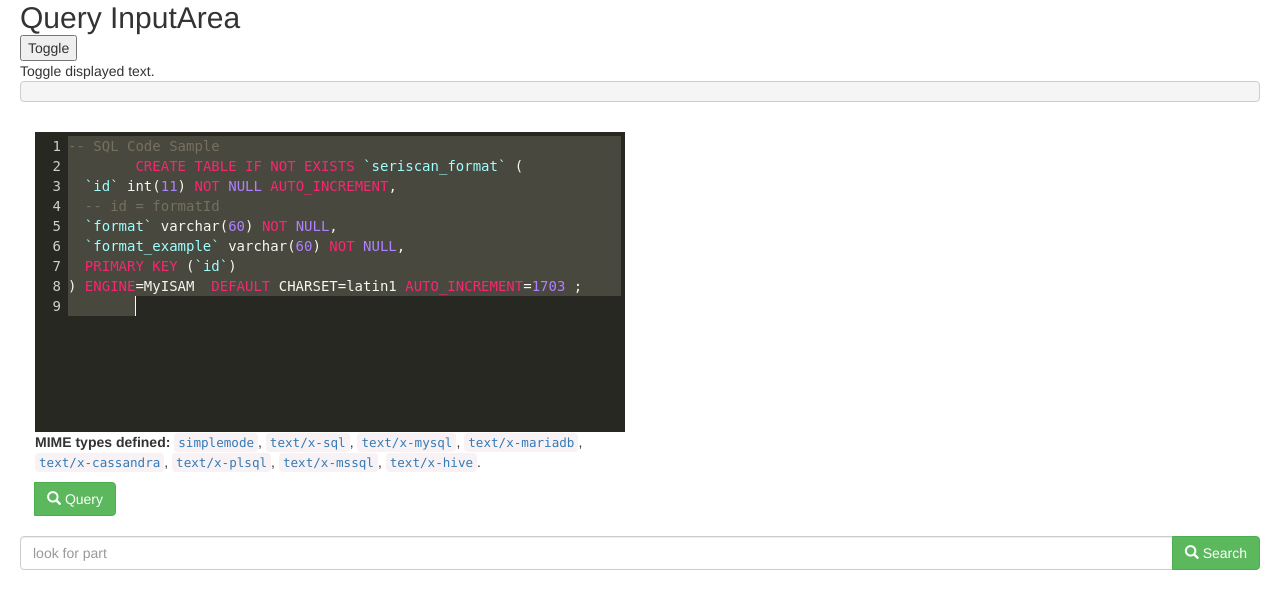
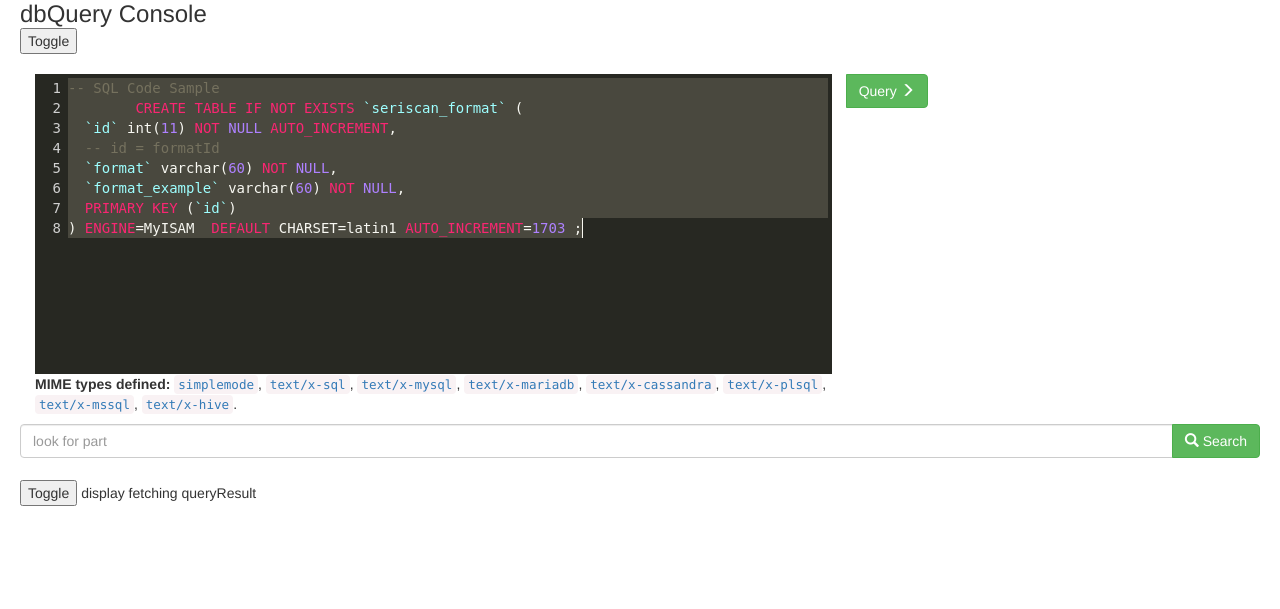
Before and after one commit to zenithtekla/serialscan, a PHP site: page /cmod_view.php in a window 1280 px wide. Shown: the top 609 px of the page. Run offline with PHP 8.4, Linux system fonts and the light colour scheme.

Commit message:
r16 CMOD console query
 - improvement on the console
-append previous query html strings
-toggles
-scrollbar: scroll to bottom (latest) executed query

```diff
--- a/js/cmod_view.js
+++ b/js/cmod_view.js
@@ -1,5 +1,3 @@
-$("#mycode").focus();
-$("#mycode").select();
 function doToggle(id) {
     var e= document.getElementById(id);
     if ( e.style.display == 'block' )
@@ -14,6 +12,8 @@ window.onload = function() {
   if (window.location.href.indexOf('mime=') > -1) {
     mime = window.location.href.substr(window.location.href.indexOf('mime=') + 5);
   }
+  $("#edelQ").hide();
+  $("#mycode").val($.trim($("#mycode").val()));
   var editor = CodeMirror.fromTextArea(document.getElementById('mycode', 'exec_code'), {
     mode: mime,
     keyMap: "sublime",
@@ -34,20 +34,22 @@ window.onload = function() {
   });
   editor.execCommand("selectAll");
 
+    function doQuery(){
+    $("#edelQ").show();
+    var q = editor.getValue().trim();
+    $("#output").append( q + "\n\n");
+    var r = $("#output").text();
+    CodeMirror.runMode( r, "text/x-mariadb", document.getElementById("output"));
+    $("#edelQ").animate({"scrollTop": $("#edelQ")[0].scrollHeight}, "slow");
 
-    function doQuery(){
-    var q = editor.getValue();
-    console.log(q);
     $.ajax({
         type:'POST',
         url: '../controller/cmod_query.php',
         data: {qr: q},
         // contentType: "application/json; charset=utf-8"
     }). done(function(data){
-        console.log(data);
-        $('#querytulos').append("fetching queryResult: <strong>" + data + "</strong>");
-        CodeMirror.runMode("Running script:\n\n" + data, "text/x-mariadb",
-                     document.getElementById("output"));
+        $('#querytulos').empty().append("<pre>" + data + "</pre>");
+        // $('#querytulos').css({"max-height":150+'px'}, {"overflow-y":"auto"});
     }).fail(function(jqXHR, textStatus, errorThrown){
         console.log('ERROR', textStatus, errorThrown);
     });
@@ -81,7 +83,7 @@ function reloadSearch() {
                 url:'../controller/cmod_search.php',
                 data: {hakuQ : q}
             }). done(function(data){
-                $('#hakutulos').html("fetching Result: <strong>" + data + "</strong>");
+                $('#hakutulos').empty().html("fetching Result: <strong>" + data + "</strong>");
             })
             $('#hakusana').html("fetching...<i>" + q + "</i>");
 
--- a/json/format_data.json
+++ b/json/format_data.json
@@ -8,3 +8,4 @@
 {"format":"3","format_example":"4"}
 {"format":"3","format_example":"3"}
 {"format":"241","format_example":"242"}
+{"format":"346","format_example":"347"}
--- a/json/format_example_data.json
+++ b/json/format_example_data.json
@@ -5,3 +5,4 @@
 {"format_id":3,"assembly_number":"002","revision":"223"}
 {"format_id":4,"assembly_number":"3","revision":"3"}
 {"format_id":5,"assembly_number":"024","revision":"24"}
+{"format_id":6,"assembly_number":"222","revision":"34"}
--- a/view/cmod_view.php
+++ b/view/cmod_view.php
@@ -39,21 +39,32 @@
 	<script src="../plugin/codemirror/addon/display/fullscreen.js"></script>
 	<script src="../plugin/codemirror/keymap/sublime.js"></script>
 	<script src="../js/cmod_view.js" type="text/javascript"></script>
+	<style type="text/css">
+		#querytulos pre {
+		  max-height: 250px;
+		  overflow-y: auto;
+		  color:#3c763d;
+		}
+		#edelQ {
+		  max-height: 200px;
+		  overflow-y: auto;
+		  background-color: #F5F5F5;
+		}
+	</style>
 </head>
 <body>
 	<?php
-	echo '
+echo '
 	<div class="container">
-		<!-- Console Log -->
-		<article>
-
-			<h2>Query InputArea</h2>
-			<button id="toggleEditing" onclick="doToggle(\'foo\');">Toggle</button>
-			<div id="foo">Toggle displayed text.</div>
-			<pre id="output" class="cm-s-default"></pre><br>
-		<div id="querytulos"></div>
+	<!-- Console Log -->
+	<article>
+		<h3>dbQuery Console</h3>
+		<button id="toggleEdit" onclick="doToggle(\'edelQ\');">Toggle</button>
+		<div id="edelQ"><pre id="output" class="cm-s-default"></pre></div>
+		<br/>
+		<br/>
 		<div class="row">
-		    <div id="query" class="col-lg-6 input-xl margin-left">'?>
+		    <div id="query" class="col-lg-8 input-xl margin-left">'?>
 				<form id="myForm">
 				<textarea id="mycode" name="code" class="field span12" cols="140" rows="10">-- SQL Code Sample
 				CREATE TABLE IF NOT EXISTS `seriscan_format` (
@@ -66,8 +77,7 @@
 				</textarea>
 				</form>
 		<?php
-		echo '
-				<p><strong>MIME types defined:</strong>
+		echo '	<p><strong>MIME types defined:</strong>
 				    <code><a href="?mime=simplemode">simplemode</a></code>,
 				    <code><a href="?mime=text/x-sql">text/x-sql</a></code>,
 				    <code><a href="?mime=text/x-mysql">text/x-mysql</a></code>,
@@ -77,13 +87,11 @@
 		            <code><a href="?mime=text/x-mssql">text/x-mssql</a></code>,
 				    <code><a href="?mime=text/x-hive">text/x-hive</a></code>.
 				</p>
-
-		      <span class="input-group-btn">
-		        <button id="myBtn" class="btn btn-success" type="button"><span class="glyphicon glyphicon-search"></span>&nbspQuery</button>
+		    </div>
+		    <span class="input-group-btn">
+		        <button id="myBtn" class="btn btn-success" type="button">Query&nbsp<span class="glyphicon glyphicon-menu-right"></span></button>
 		      </span>
-		    </div>
 		</div><!-- /row -->
-		<br>
 		<div class="row">
 		    <div id="search" class="input-group">
 		      <input type="text" id="haku" class="form-control" placeholder="look for part">
@@ -92,6 +100,9 @@
 		      </span>
 		    </div><div id="hakusana"></div><div id="hakutulos"></div><!-- /input-group -->
 		</div><!-- /row -->
+		<br/>
+		<button id="toggleEditing" onclick="doToggle(\'querytulos\');">Toggle</button> display fetching queryResult
+		<div id="querytulos"></div>
 	</div>
 	';
 	?>
```
Also changed, not shown: controller/cmod_query.php (+10 -2 lines), view/index.php (+11 -1 lines).
